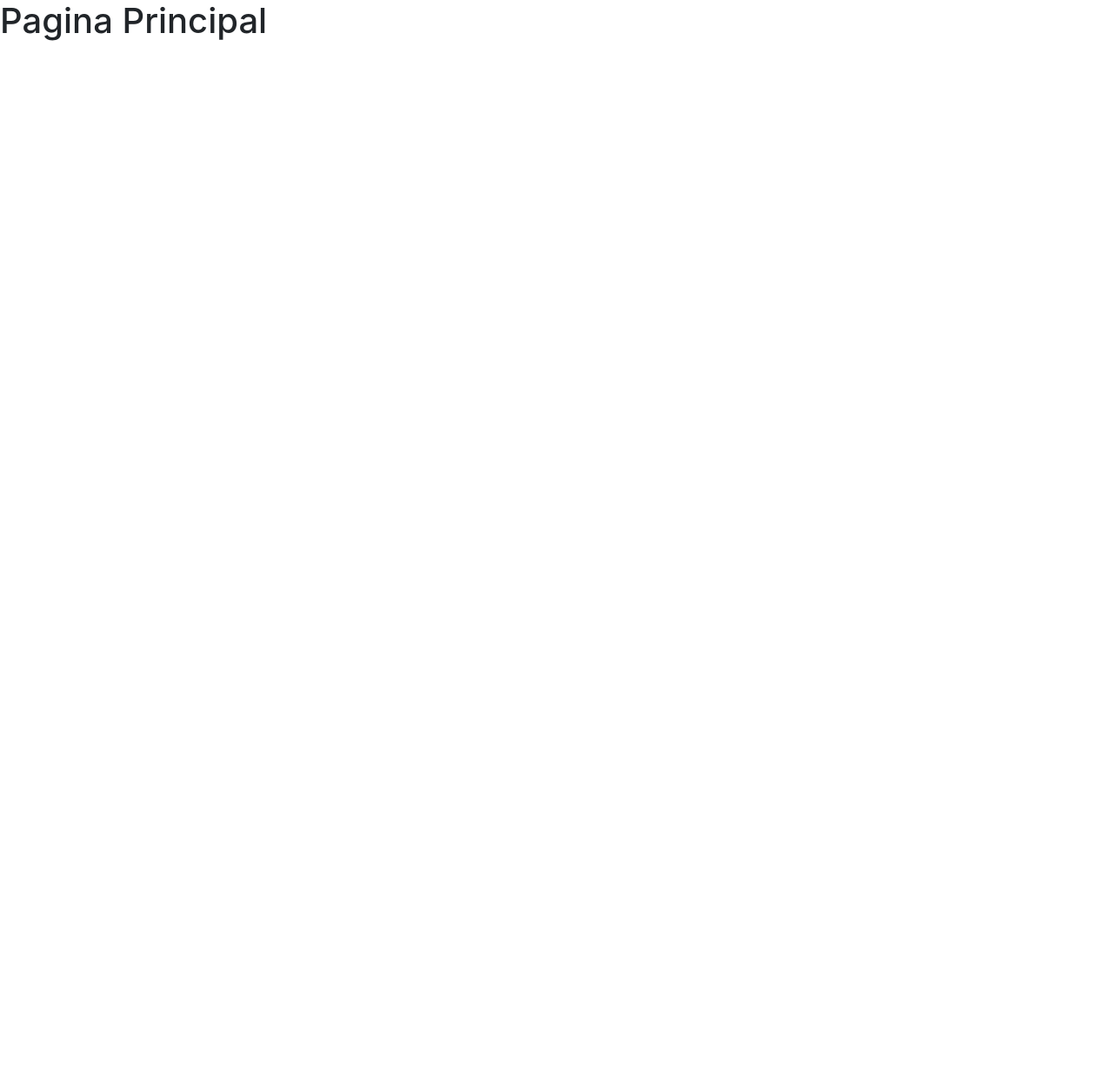
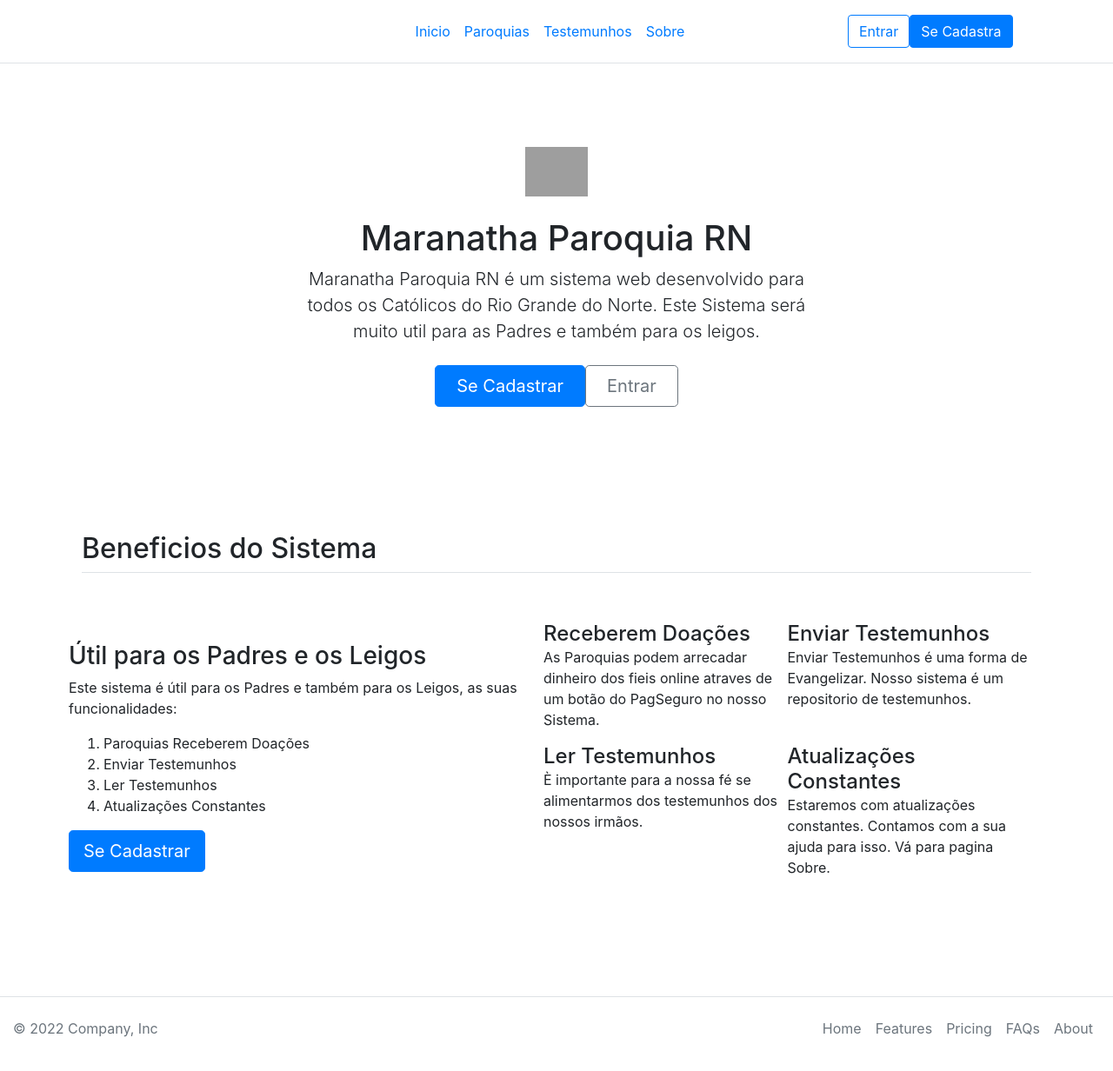
Before and after one commit to Ninho12/app-base-nuxt, a Nuxt app: page / in a window 1280 px wide. Shown: the top 1232 px of the page at 87% size. Before the commit the page ends 800 px from the top, so only its background shows below. Built offline with nearby package versions, Linux system fonts and the light colour scheme; grey boxes are pictures that could not be loaded.

Commit message:
Atualização de muitas paginas e componentes

```diff
--- /dev/null
+++ b/components/partes/beneficios.vue
@@ -0,0 +1,99 @@
+<template>
+
+    <div class="container px-4 py-5">
+
+    <h2 class="pb-2 border-bottom">Beneficios do Sistema</h2>
+
+    <div class="row row-cols-1 row-cols-md-2 align-items-md-center g-5 py-5">
+      <div class="d-flex flex-column align-items-start gap-2">
+        <h3 class="fw-bold">Útil para os Padres e os Leigos</h3>
+        <p>
+            Este sistema é útil para os Padres e também
+            para os Leigos, as suas funcionalidades:
+        </p>
+        <ol>
+            <li>Paroquias Receberem Doações</li>
+            <li>Enviar Testemunhos</li>
+            <li>Ler Testemunhos</li>
+            <li>Atualizações Constantes</li>
+        </ol>
+        <a href="#" class="btn btn-primary btn-lg">
+            Se Cadastrar
+        </a>
+      </div>
+
+      <div class="row row-cols-1 row-cols-sm-2 g-4">
+        <div class="d-flex flex-column gap-2">
+          <div class="feature-icon-small d-inline-flex align-items-center justify-content-center text-bg-primary bg-gradient fs-4 rounded-3">
+            <i class="bi bi-0-circle"></i>
+          </div>
+          <h4 class="fw-semibold mb-0">Receberem Doações</h4>
+
+          <p>
+            As Paroquias podem arrecadar dinheiro
+            dos fieis online atraves de um botão
+            do PagSeguro no nosso Sistema.
+          </p>
+        </div>
+
+        <div class="d-flex flex-column gap-2">
+          <div class="feature-icon-small d-inline-flex align-items-center justify-content-center text-bg-primary bg-gradient fs-4 rounded-3">
+            <i class="bi bi-0-circle"></i>
+          </div>
+
+          <h4 class="fw-semibold mb-0">
+            Enviar Testemunhos
+          </h4>
+
+          <p>
+            Enviar Testemunhos é uma forma
+            de Evangelizar. Nosso sistema é
+            um repositorio de testemunhos.
+          </p>
+        </div>
+
+        <div class="d-flex flex-column gap-2">
+          <div class="feature-icon-small d-inline-flex align-items-center justify-content-center text-bg-primary bg-gradient fs-4 rounded-3">
+            <i class="bi bi-0-circle"></i>
+          </div>
+
+          <h4 class="fw-semibold mb-0">
+            Ler Testemunhos
+          </h4>
+
+          <p>
+            È importante para a nossa fé
+            se alimentarmos dos testemunhos
+            dos nossos irmãos.
+          </p>
+
+        </div>
+
+        <div class="d-flex flex-column gap-2">
+          <div class="feature-icon-small d-inline-flex align-items-center justify-content-center text-bg-primary bg-gradient fs-4 rounded-3">
+            <i class="bi bi-0-circle"></i>
+          </div>
+
+          <h4 class="fw-semibold mb-0">
+            Atualizações Constantes
+          </h4>
+          <p>
+            Estaremos com atualizações constantes.
+            Contamos com a sua ajuda para isso.
+            Vá para pagina Sobre.
+          </p>
+        </div>
+      </div>
+    </div>
+
+</div>
+
+</template>
+
+<script>
+    export default{
+
+        name: 'Beneficios'
+    }
+
+</script>
--- /dev/null
+++ b/components/partes/footer-principal.vue
@@ -0,0 +1,29 @@
+<template>
+
+
+  <footer class="d-flex flex-wrap justify-content-between align-items-center py-3 my-4 border-top">
+    <p class="col-md-4 mb-0 text-muted">© 2022 Company, Inc</p>
+
+    <a href="/" class="col-md-4 d-flex align-items-center justify-content-center mb-3 mb-md-0 me-md-auto link-dark text-decoration-none">
+      <svg class="bi me-2" width="40" height="32"><use xlink:href="#bootstrap"></use></svg>
+    </a>
+
+    <ul class="nav col-md-4 justify-content-end">
+      <li class="nav-item"><a href="#" class="nav-link px-2 text-muted">Home</a></li>
+      <li class="nav-item"><a href="#" class="nav-link px-2 text-muted">Features</a></li>
+      <li class="nav-item"><a href="#" class="nav-link px-2 text-muted">Pricing</a></li>
+      <li class="nav-item"><a href="#" class="nav-link px-2 text-muted">FAQs</a></li>
+      <li class="nav-item"><a href="#" class="nav-link px-2 text-muted">About</a></li>
+    </ul>
+  </footer>
+
+
+</template>
+<script>
+
+export default{
+
+    name: 'FooterPrincipal'
+}
+
+</script>
--- /dev/null
+++ b/components/partes/hero.vue
@@ -0,0 +1,32 @@
+<template>
+
+
+    <div class="px-4 py-5 my-5 text-center">
+
+    <img class="d-block mx-auto mb-4" src="/docs/5.2/assets/brand/bootstrap-logo.svg" alt="" width="72" height="57">
+    <h1 class="display-5 fw-bold">Maranatha Paroquia RN</h1>
+    <div class="col-lg-6 mx-auto">
+
+      <p class="lead mb-4">
+        Maranatha Paroquia RN é um sistema web
+        desenvolvido para todos os Católicos do Rio Grande do
+        Norte. Este Sistema será muito util para as Padres e
+        também para os leigos.
+    </p>
+
+      <div class="d-grid gap-2 d-sm-flex justify-content-sm-center">
+        <button type="button" class="btn btn-primary btn-lg px-4 gap-3">Se Cadastrar</button>
+        <button type="button" class="btn btn-outline-secondary btn-lg px-4">Entrar</button>
+      </div>
+    </div>
+
+    </div>
+
+
+</template>
+<script>
+    export default {
+        name: 'Hero'
+    }
+
+</script>
--- /dev/null
+++ b/components/partes/menu-principal.vue
@@ -0,0 +1,33 @@
+<template>
+
+
+    <header class="d-flex flex-wrap align-items-center justify-content-center justify-content-md-between py-3 mb-4 border-bottom">
+        <a href="/" class="d-flex align-items-center col-md-3 mb-2 mb-md-0 text-dark text-decoration-none">
+          <svg class="bi me-2" width="40" height="32" role="img" aria-label="Bootstrap"><use xlink:href="#bootstrap"></use></svg>
+        </a>
+
+        <ul class="nav col-12 col-md-auto mb-2 justify-content-center mb-md-0">
+          <li><a href="#" class="nav-link px-2 link-secondary">Inicio</a></li>
+          <li><a href="#" class="nav-link px-2 link-dark">Paroquias</a></li>
+          <li><a href="#" class="nav-link px-2 link-dark">Testemunhos</a></li>
+          <li><a href="#" class="nav-link px-2 link-dark">Sobre</a></li>
+
+        </ul>
+
+        <div class="col-md-3 text-end">
+          <button type="button" class="btn btn-outline-primary me-2">Entrar</button>
+          <button type="button" class="btn btn-primary">Se Cadastra</button>
+        </div>
+      </header>
+
+
+</template>
+
+<script>
+
+export default{
+
+    name : 'MenuPrincipal'
+}
+
+</script>
--- a/package.json
+++ b/package.json
@@ -10,6 +10,7 @@
   },
   "dependencies": {
     "bootstrap": "^4.6.2",
+    "bootstrap-icons": "^1.10.2",
     "bootstrap-vue": "^2.22.0",
     "core-js": "^3.25.3",
     "nuxt": "^2.15.8",
--- a/pages/index.vue
+++ b/pages/index.vue
@@ -1,13 +1,24 @@
 <template>
+  <div>
+    <MenuPrincipal />
 
-  <h1>Pagina Principal</h1>
+    <Hero/>
+    <Beneficios />
 
+    <FooterPrincipal />
+  </div>
 </template>
 
 <script>
+import Beneficios from '../components/partes/beneficios.vue';
+import FooterPrincipal from '../components/partes/footer-principal.vue';
+import Hero from '../components/partes/hero.vue';
+import MenuPrincipal from '../components/partes/menu-principal.vue';
+
 
 export default {
-  name: 'IndexPage'
+    name: "IndexPage",
+    components: { MenuPrincipal, Hero, FooterPrincipal, Beneficios }
 }
 
 </script>
--- a/pages/politica-de-privacidade.vue
+++ b/pages/politica-de-privacidade.vue
@@ -1,22 +1,22 @@
 <template>
-    <main>
-        <h1>Politica de Privacidade</h1>
-        <pre>
-            Lorem ipsum dolor sit amet
-            consectetur adipisicing elit.
-            Pariatur eaque itaque placeat,
 
-            est excepturi illum provident
-            at ipsa aliquid qui ratione
-            fugit eum porro saepe quos
-            numquam soluta ullam ducimus?
-        </pre>
-    </main>
+    <div>
+        <MenuPrincipal />
+
+
+        <FooterPrincipal />
+    </div>
+
+
 </template>
 
 <script>
+import FooterPrincipal from '../components/partes/footer-principal.vue';
+import MenuPrincipal from '../components/partes/menu-principal.vue';
+
 export default {
-    name: 'Politica'
+    name: "Politica",
+    components: { FooterPrincipal, MenuPrincipal }
 }
 
 </script>
```
Also changed, not shown: 1 other file (tests, documents, lock files or other folders).
